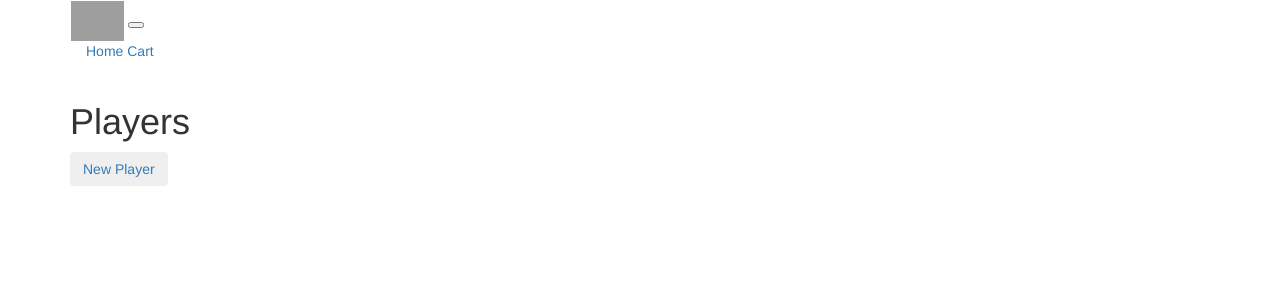
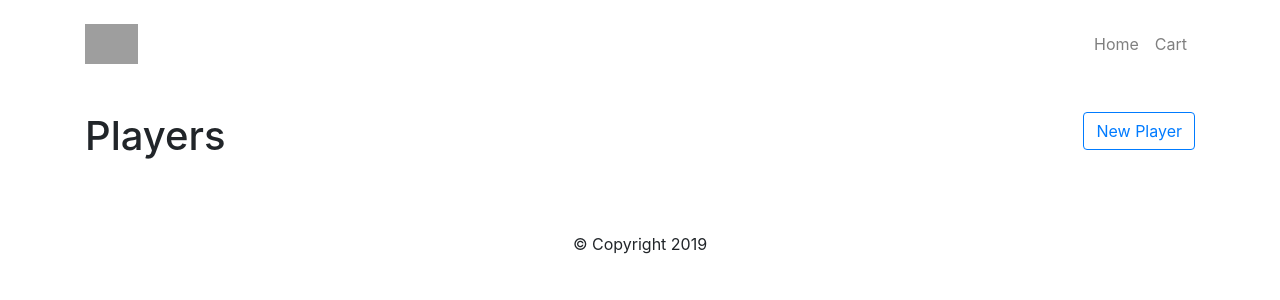
Before and after one commit to KingGenius5/The-Shop-V2, a Flask app: page / in a window 1280 px wide. Shown: the top 300 px of the page. Run offline with Flask 2, Linux system fonts and the light colour scheme; data that the repository does not hold is empty; some libraries are stand-ins or nearby versions; grey boxes are pictures that could not be loaded.

Commit message:
Fixed styling issues with navbar

```diff
--- a/templates/base.html
+++ b/templates/base.html
@@ -1,22 +1,47 @@
 <!DOCTYPE html>
+
 <head>
-    <title>The Shop</title>
-    <link rel="stylesheet" href="https://maxcdn.bootstrapcdn.com/bootstrap/3.3.7/css/bootstrap.min.css">
-    <link rel='stylesheet' href="/static/styles.css">
+  <meta charset='utf-8'>
+  <title>The Shop</title>
+  <!-- Latest compiled and minified CSS -->
+
+  <link rel="stylesheet" href="https://stackpath.bootstrapcdn.com/bootstrap/4.3.1/css/bootstrap.min.css">
+    <link rel="stylesheet" href="/static/styles.css">
 </head>
-<body>
-    {% include 'navbar.html' %}
 
-    <div class='container'>
+<div class='container'>
+  <nav class="navbar navbar-expand-lg navbar-light bg-white mt-4 mr-0 ml-0 mb-5 p-0">
+      <a href="/"><img src="/static/logo.png" height="40px" class="d-inline-block align-top" alt=""></a>
+    <button class="navbar-toggler" type="button" data-toggle="collapse" data-target="#navbarNavAltMarkup"
+      aria-controls="navbarNavAltMarkup" aria-expanded="false" aria-label="Toggle navigation">
+      <span class="navbar-toggler-icon"></span>
+    </button>
+    <div class="collapse navbar-collapse justify-content-between" id="navbarNavAltMarkup">
+      <ul class="nav navbar-nav ml-auto">
 
-        {% block content %}
+        <a class="nav-item nav-link" href="/">Home</a>
+        <a class="nav-item nav-link" href="/cart">Cart</a>
+      </ul>
+    </div>
+  </nav>
 
-        {% endblock %}
+  <body>
 
-    </div>
-
+    {% block content %}
+    BODY CONTENT GOES HERE
+    {% endblock %}
     <!-- Latest compiled and minified JavaScript -->
     <script src="//code.jquery.com/jquery-1.12.0.min.js"></script>
     <script src="//code.jquery.com/jquery-migrate-1.2.1.min.js"></script>
     <script src='https://maxcdn.bootstrapcdn.com/bootstrap/3.3.7/js/bootstrap.min.js'></script>
-</body>
+  </body>
+  <footer class="page-footer font-small pt-4">
+
+      <!-- Copyright -->
+      <div class="footer-copyright text-center py-3">© Copyright 2019
+      </div>
+      <!-- Copyright -->
+
+    </footer>
+    <!-- Footer -->
+</div>
--- a/templates/navbar.html
+++ /dev/null
@@ -1,18 +0,0 @@
-<!-- templates/navbar.html -->
-<!-- Straight from Boostrap -->
-
-<div class='container'>
-  <nav class="navbar navbar-expand-lg navbar-light bg-white mt-4 mr-0 ml-0 mb-5 p-0">
-      <a href="/"><img src="/static/logo.png" height="40px" class="d-inline-block align-top" alt=""></a>
-    <button class="navbar-toggler" type="button" data-toggle="collapse" data-target="#navbarNavAltMarkup"
-      aria-controls="navbarNavAltMarkup" aria-expanded="false" aria-label="Toggle navigation">
-      <span class="navbar-toggler-icon"></span>
-    </button>
-    <div class="collapse navbar-collapse justify-content-between" id="navbarNavAltMarkup">
-      <ul class="nav navbar-nav ml-auto">
-
-        <a class="nav-item nav-link" href="/">Home</a>
-        <a class="nav-item nav-link" href="/cart">Cart</a>
-      </ul>
-    </div>
-  </nav>
```
Also changed, not shown: 1 other file.
